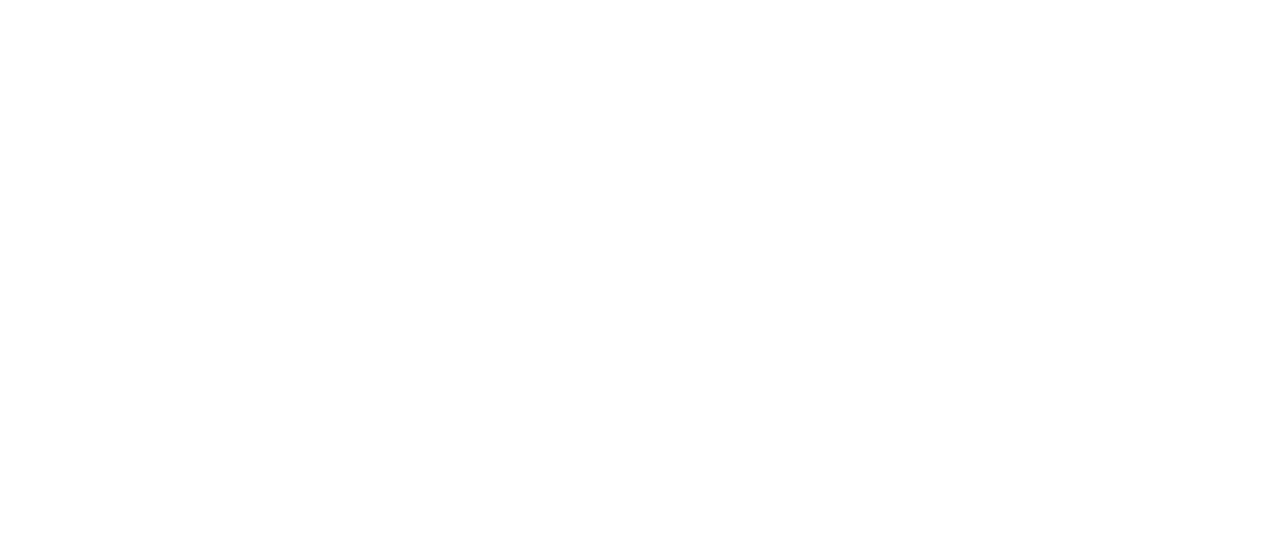
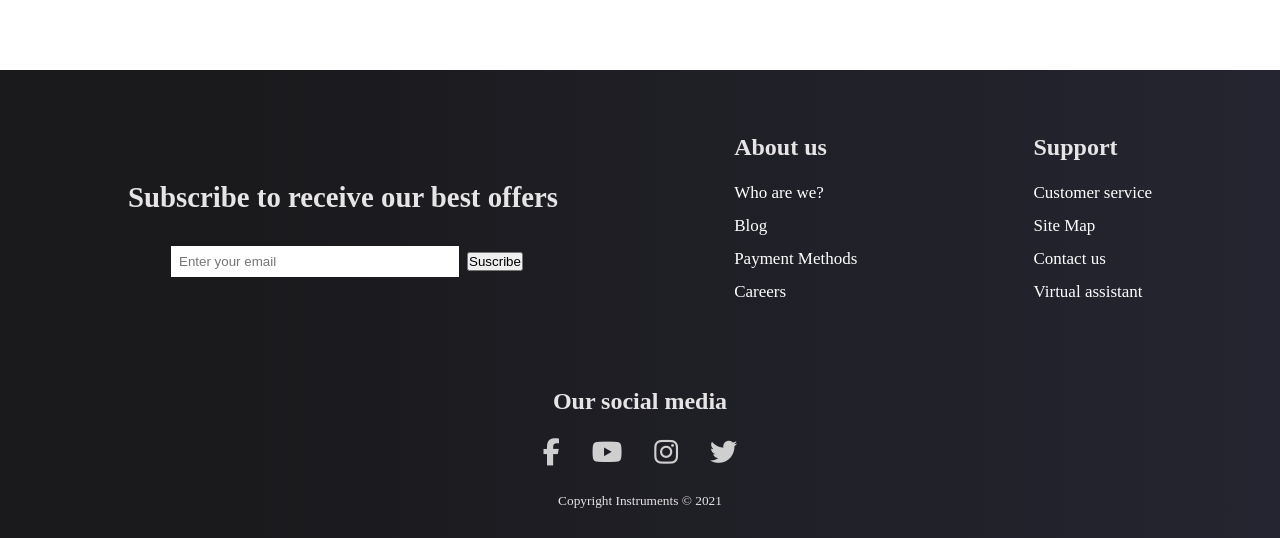
Before and after one commit to Andres-lh/Musical-Instruments-eCommerce, a React app in the folder client/: page / in a window 1280 px wide. Shown: the part 2538-3076 px from the top of the page. Before the commit the page ends 2633 px from the top, so only its background shows below. Built offline with nearby package versions, Linux system fonts and the light colour scheme; no server answers; a web font is replaced by a local one.

Commit message:
footer created

```diff
--- a/client/src/App.js
+++ b/client/src/App.js
@@ -1,5 +1,6 @@
 import Navbar from "@components/Navbar";
 import Home from "@pages/Home";
+import Footer from "@components/Footer";
 
 import { BrowserRouter as Router, Switch, Route } from 'react-router-dom';
 
@@ -13,6 +14,7 @@
                 <Switch >
                     <Route exact path='/' component={Home} />
                 </Switch>
+                <Footer />
             </Router>
         </div>
     )
--- /dev/null
+++ b/client/src/components/Footer.js
@@ -0,0 +1,55 @@
+import { Link } from "react-router-dom";
+
+const Footer = () => {
+    return (
+        <div className="footer">
+            <div className="footer_links">
+                <div className="footer_links-subscription">
+                    <h2>Subscribe to receive our best offers</h2>
+                    <form className="footer_links-subscription-input">
+                        <input type="email" name="email" placeholder="Enter your email"/>
+                        <button className="input-button">Suscribe</button>
+                    </form>
+                </div>
+                <div className="footer_links-items">
+                    <h2>About us</h2>
+                    <Link to="/">Who are we?</Link>
+                    <Link to="/">Blog</Link>
+                    <Link to="/">Payment Methods</Link>
+                    <Link to="/">Careers</Link>
+                </div>
+                <div className="footer_links-items">
+                    <h2>Support</h2>
+                    <Link to="/">Customer service</Link>
+                    <Link to="/">Site Map</Link>
+                    <Link to="/">Contact us</Link>
+                    <Link to="/">Virtual assistant</Link>
+                </div>
+            </div>
+            <div className="footer_socialmedia">
+                <h2>Our social media</h2>
+                <div className="footer_socialmedia-icons">
+                    <Link className="social-icon-link facebook" to="/" target="_blank">
+                        <i class="fab fa-facebook-f" />
+                    </Link>
+                    <Link className="social-icon-link youtube" to="/" target="_blank">
+                        <i class="fab fa-youtube" />
+                    </Link>
+                    <Link className="social-icon-link instagram" to="/" target="_blank">
+                        <i class="fab fa-instagram" />
+                    </Link>
+                    <Link className="social-icon-link twitter" to="/" target="_blank">
+                        <i class="fab fa-twitter" />
+                    </Link>
+                </div>
+                <div className="website-rights">
+                <small >
+                    Copyright Instruments © 2021
+                </small>
+                </div>
+            </div>
+        </div>
+    )
+}
+
+export default Footer;
--- a/client/src/styles/abstracts/_variables.scss
+++ b/client/src/styles/abstracts/_variables.scss
@@ -0,0 +1 @@
+$nav-background : linear-gradient(90deg, rgb(26, 26, 29) 20%, rgb(37, 37, 49) 100%);
--- a/client/src/styles/components/_CategorySection.scss
+++ b/client/src/styles/components/_CategorySection.scss
@@ -1,7 +1,7 @@
 @use '../abstracts' as *;
 
 .categories {
-    @include size(100vh, 100%);
+    width: 100%;
     display: flex;
     text-align: center;
     justify-content: center;
--- /dev/null
+++ b/client/src/styles/components/_Footer.scss
@@ -0,0 +1,105 @@
+@use '../abstracts' as *;
+
+.footer {
+    @include size(auto, 100%);
+    width: 100%;
+    position: relative;
+    display: flex;
+    flex-direction: column;
+    bottom: 0;
+    padding: 4rem 0 2rem 0;
+    justify-content: center;
+    align-items: center;
+    background: $nav-background;
+    color: rgb(230, 228, 228);
+
+    &_links {
+        display: flex;
+        width: 80%;
+        justify-content: space-between;
+        align-items: center;
+        padding-bottom: 3rem;
+
+
+        &-subscription {
+            text-align: center;
+            margin-bottom: 2rem;
+
+            h2{
+                padding: 1.5rem 0;
+                font-size: 1.8rem;
+            }
+
+            &-input {
+                input {
+                    padding: 0.5rem;
+                    border: none;
+                    margin: 0.5rem;
+                    width: 18rem;
+                }
+            }
+        }
+
+        &-items {
+            display: flex;
+            flex-direction: column;
+            margin-bottom: 2rem;
+
+            h2 {
+                margin-bottom:1rem;
+            }
+
+            a {
+                text-decoration: none;
+                color: white;
+                font-size: 17px;
+                margin: 0.4rem 0;
+
+                &:hover {
+                    color: rgb(119, 119, 156);
+                }
+            }
+        }
+
+    }
+
+
+    &_socialmedia {
+        text-align: center;
+        justify-content: center;
+
+        &-icons {
+            margin: 1.4rem 0;
+            a{
+                margin: 0 1rem;
+                font-size: 1.7rem;
+                color: rgb(207, 207, 207);
+
+                &:hover {
+                    transform: scale(1.1);
+                    color: blue;
+                }
+            }
+        }
+    }
+
+    @include responsive(900px) {
+        &_links {
+            flex-direction: column;
+            align-items: center;
+            text-align: center;
+
+            &-items {
+                align-items: center;
+                text-align: center;
+                margin-bottom: 2rem;
+
+                h2 {
+                    margin-bottom: 0.5rem;
+                }
+            }
+        }
+    }
+
+
+}
--- a/client/src/styles/components/_Navbar.scss
+++ b/client/src/styles/components/_Navbar.scss
@@ -12,7 +12,7 @@
     font-family: $font-crimson;
 
     &.scrolled {
-        background: linear-gradient(90deg, rgb(26, 26, 29) 20%, rgb(37, 37, 49) 100%);
+        background: $nav-background;
     }
 
     .nav-logo {
@@ -60,7 +60,7 @@
     }
 
     @include responsive(960px) {
-        background: linear-gradient(90deg, rgb(26, 26, 29) 20%, rgb(37, 37, 49) 100%);
+        background: $nav-background;
         .nav-menu {
             flex-direction: column;
             @include size(90vh, 100%);
@@ -69,7 +69,7 @@
             left: -100%;
 
             &.mobile {
-                background: linear-gradient(90deg, rgb(26, 26, 29) 20%, rgb(37, 37, 49) 100%);
+                background: $nav-background;
                 left: 0;
                 transition: all 0.5s ease-in-out;
                 z-index: 1;
--- a/client/src/styles/components/_Slider.scss
+++ b/client/src/styles/components/_Slider.scss
@@ -1,13 +1,11 @@
 @use '../abstracts' as *;
 
 .slider {
-    @include size(100vh, 100%);
+    width: 100%;
     display: flex;
     text-align: center;
     flex-direction: column;
     overflow: hidden;
-
-    padding-bottom: 10rem;
 
     &_title {
         font-size: 1.5rem;
@@ -15,7 +13,6 @@
 
     &_container {
         display: flex;
-        @include size(100%, 100%);
 
         &-leftside {
             @include size(100vh, 50%);
@@ -28,8 +25,6 @@
             align-items: center;
 
             &-name {
-                width: 19rem;
-                word-wrap: break-word;
                 .slide-name {
                     font-family: 'Big Shoulders Stencil Text', cursive;
                     font-weight: 900;
@@ -37,8 +32,6 @@
                     color: rgb(255, 255, 255);
                 }
             }
-
-
         }
 
         &-rightside {
@@ -50,11 +43,11 @@
 
             &-images {
                 @include size(30rem, 30rem);
-
                 .slide-image {
                     @include size(100%, 100%);
                     object-fit: cover;
                     object-position: center;
+                    overflow: hidden;
 
                     @keyframes animation {
                         50% {
@@ -66,18 +59,15 @@
                         }
                     }
 
-                    &:hover {
                     transform: translateY(-3px);
                     animation-name: animation;
-                        animation-duration: 1s;
+                    animation-duration: 2s;
                     animation-delay: 0.3s;
                     animation-timing-function: linear;
                     animation-iteration-count: infinite;
                     animation-direction: alternate;
                 }
             }
-            }
-
             .arrows {
                 font-size: 2.3rem;
                 cursor: pointer;
@@ -89,9 +79,9 @@
         }
     }
 
-    @include responsive(960px){
+    @include responsive(1200px){
         .slide-name {
-            font-size: 1.4rem;
+            font-size: 1.2rem;
         }
     }
 
--- a/client/src/styles/components/_index.scss
+++ b/client/src/styles/components/_index.scss
@@ -7,3 +7,4 @@
 @forward 'Slider';
 @forward 'CategorySection';
 @forward 'CategoryCard';
+@forward 'Footer';
```
Lines whose indentation alone changed are shown as unchanged.
